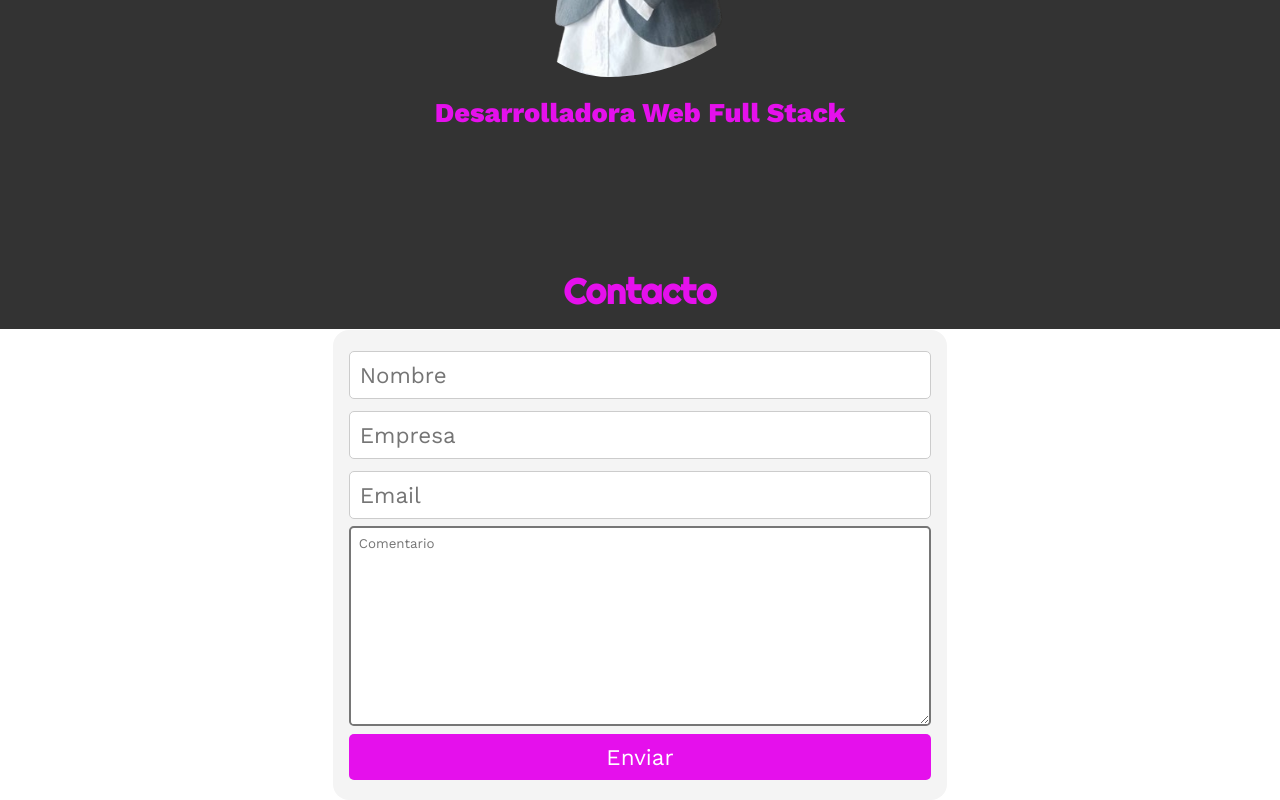
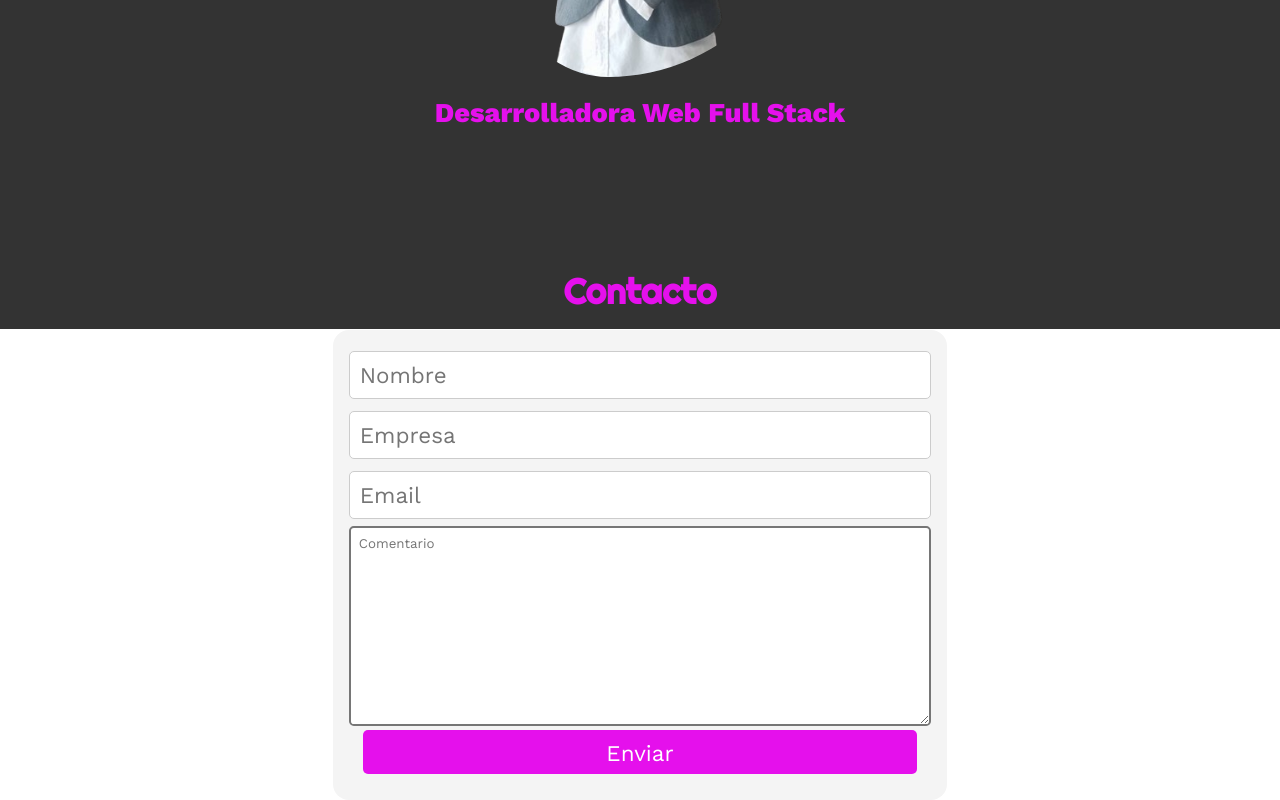
Before and after one commit to karenmore/portafolio-karen-moreno, a React (Vite) app: page /#/contacto in a window 1280 px wide. Shown: the part 471-1271 px from the top of the page. Built offline with nearby package versions, Linux system fonts and the light colour scheme; some icons are missing.

Commit message:
Ajuste del formulario

```diff
--- a/src/components/Contact/Contact.jsx
+++ b/src/components/Contact/Contact.jsx
@@ -12,8 +12,21 @@ const Contact = () => {
     user_message: ''
   });
 
+  const [isSubmitting, setIsSubmitting] = useState(false);
+
   const sendEmail = (event) => {
     event.preventDefault();
+
+    if(isSubmitting){
+      return;
+    }
+
+    if (!formData.user_name || !formData.empresa || !formData.user_email || !formData.user_message) {
+      toast.error('Por favor, complete todos los campos');
+      return;
+    }
+
+    setIsSubmitting(true);
 
     emailjs.sendForm('service_m2ka8f6', 'template_ehy76ad', event.target, 'EQ87DH8m1j7RntxiJ')
       .then(response => {
@@ -29,7 +42,10 @@ const Contact = () => {
       .catch(error => {
         console.log(error);
         toast.error('Error al enviar el correo');
-      });
+      })
+      .finally(() =>{
+        setIsSubmitting(false)
+      })
   }
 
   const handleInputChange = (event) => {
@@ -74,7 +90,7 @@ const Contact = () => {
                         onChange={handleInputChange}
                         ></textarea>
 
-                    <button>Enviar</button>
+                    <button type='submit' disabled={isSubmitting}>  {isSubmitting ? 'Enviando...' : 'Enviar'}</button>
                 </form>
             </div>
             <ToastContainer />
--- a/src/components/Contact/syles/Contact.css
+++ b/src/components/Contact/syles/Contact.css
@@ -60,6 +60,19 @@ button {
   background-color: rgb(229, 16, 236);
   color: white;
   border: none;
+  width: 95%;
+  height: 44px;
+  margin: auto;
+  cursor: pointer;
+  transition: background-color 0.3s ease, color 0.3s ease, transform 0.3s ease;
+}
+
+button:hover {
+  background-color: rgb(229, 16, 236);
+  color: white;
+  border: none;
+  cursor: pointer;
+  transform: scale(1.1);
 }
 
 @media screen and (max-width: 900px) {
```
